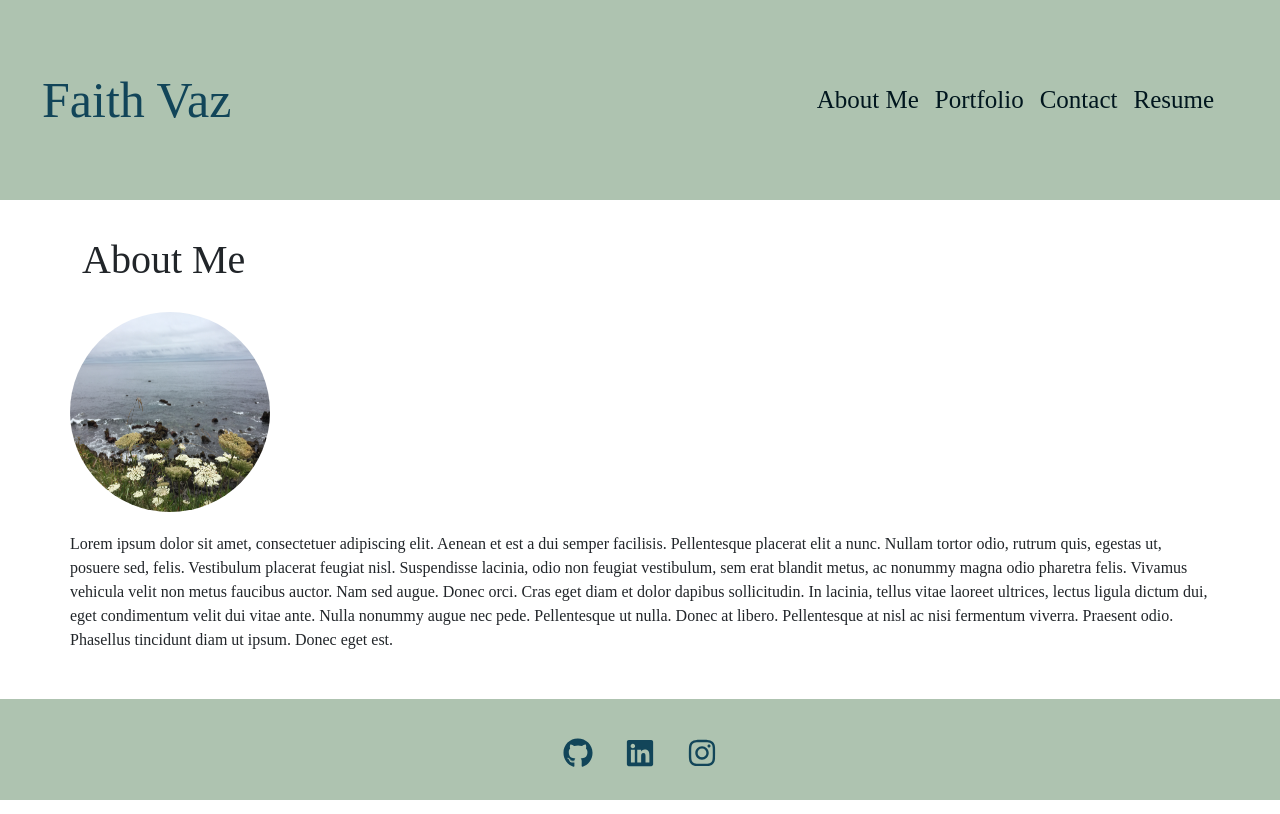
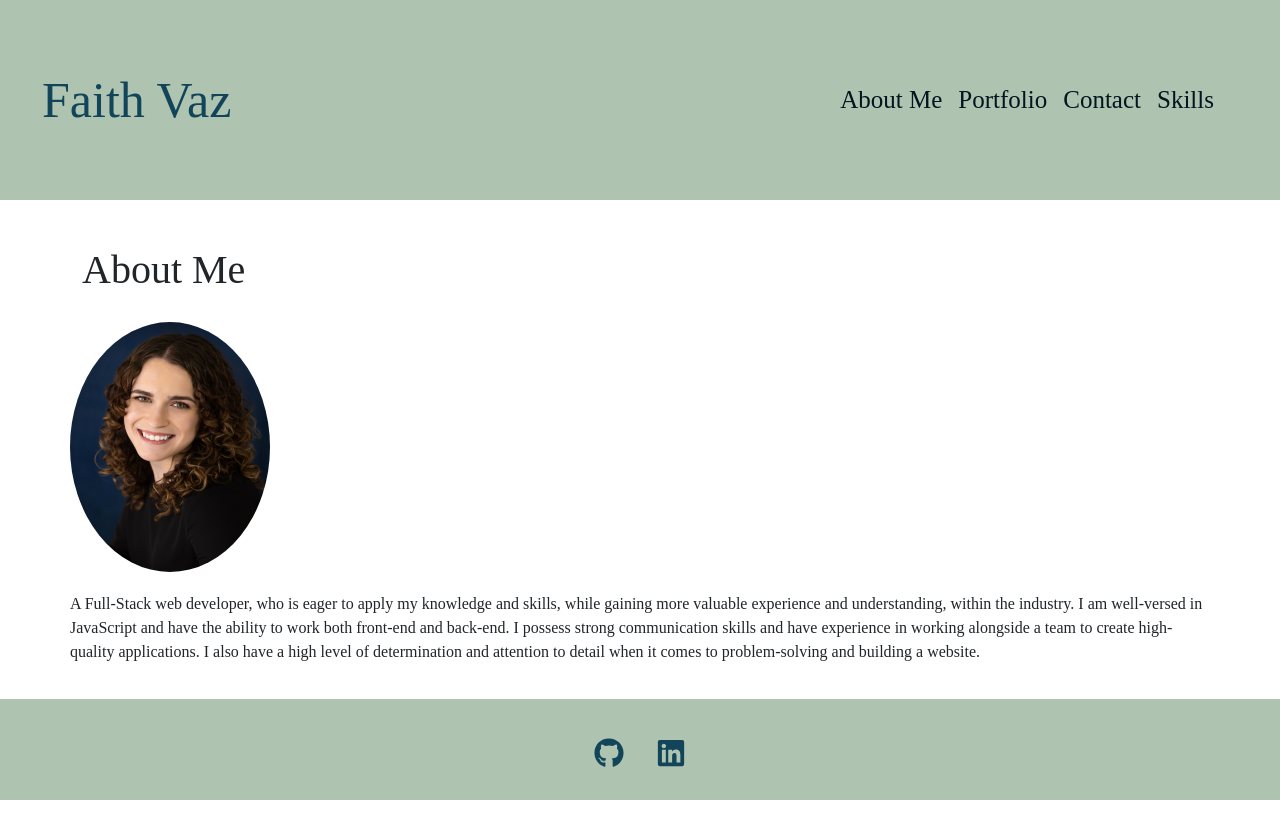
Before and after one commit to FaMaVa/my-portfolio, a React (Create React App) app: page / in a window 1280 px wide. Built offline with nearby package versions, Linux system fonts and the light colour scheme; the HTML template or start-up script is replaced by a standard one.

Commit message:
make it better

```diff
--- a/src/components/Footer.js
+++ b/src/components/Footer.js
@@ -3,7 +3,6 @@ import Nav from 'react-bootstrap/Nav';
 // import Navbar from 'react-bootstrap/Navbar';
 import { FaGithub } from "react-icons/fa";
 import { FaLinkedin } from "react-icons/fa";
-import { FaInstagram } from "react-icons/fa";
 
 export default function Footer() {
     return (
@@ -16,13 +15,8 @@ export default function Footer() {
                         </Nav.Link>
                     </Nav.Item>
                     <Nav.Item>
-                        <Nav.Link href="https://www.linkedin.com">
+                        <Nav.Link href="https://www.linkedin.com/in/faithvaz/">
                             <FaLinkedin  className='footerIcon'/>
-                        </Nav.Link>
-                    </Nav.Item>
-                    <Nav.Item>
-                        <Nav.Link href="https://www.instagram.com">
-                            <FaInstagram  className='footerIcon'/>
                         </Nav.Link>
                     </Nav.Item>
                 </Nav>
--- a/src/components/Navigation.js
+++ b/src/components/Navigation.js
@@ -34,7 +34,7 @@ export default function Navigation({ currentPage, handlePageChange }) {
                     <div className="navigation">Contact</div>
                 </Nav.Link>
                 <Nav.Link href="#resume" onClick={() => handlePageChange('Resume')} className={currentPage === 'Resume' ? 'nav-link active' : 'nav-link'}>
-                    <div className="navigation">Resume</div>
+                    <div className="navigation">Skills</div>
                 </Nav.Link>
             </Nav>
                 </Offcanvas.Body>
--- a/src/components/pages/About.js
+++ b/src/components/pages/About.js
@@ -7,17 +7,17 @@ import Image from 'react-bootstrap/Image'
 export default function About() {
   return (
     <div className='page'>
-      <Container className="justify-content-md-center">
+      <Container className="justify-content-md-center" id="portfolio">
         <Row>
           <Col>
             <Row className='about title'>
               <h1>About Me</h1>
             </Row>
             <Row>
-              <Image src={require('../../assets/IMG_9407.JPG')} roundedCircle id="image" />
+              <Image src={require('../../assets/VazEJHS0191art.jpg')} roundedCircle id="image" />
             </Row>
             <Row className='about'>
-              Lorem ipsum dolor sit amet, consectetuer adipiscing elit. Aenean et est a dui semper facilisis. Pellentesque placerat elit a nunc. Nullam tortor odio, rutrum quis, egestas ut, posuere sed, felis. Vestibulum placerat feugiat nisl. Suspendisse lacinia, odio non feugiat vestibulum, sem erat blandit metus, ac nonummy magna odio pharetra felis. Vivamus vehicula velit non metus faucibus auctor. Nam sed augue. Donec orci. Cras eget diam et dolor dapibus sollicitudin. In lacinia, tellus vitae laoreet ultrices, lectus ligula dictum dui, eget condimentum velit dui vitae ante. Nulla nonummy augue nec pede. Pellentesque ut nulla. Donec at libero. Pellentesque at nisl ac nisi fermentum viverra. Praesent odio. Phasellus tincidunt diam ut ipsum. Donec eget est.
+            A Full-Stack web developer, who is eager to apply my knowledge and skills, while gaining more valuable experience and understanding, within the industry. I am well-versed in JavaScript and have the ability to work both front-end and back-end. I possess strong communication skills and have experience in working alongside a team to create high-quality applications. I also have a high level of determination and attention to detail when it comes to problem-solving and building a  website.
             </Row>
           </Col>
         </Row>
--- a/src/components/pages/Contact.js
+++ b/src/components/pages/Contact.js
@@ -6,20 +6,20 @@ import Button from 'react-bootstrap/Button';
 export default function Contact() {
   return (
     <div className='page'>
-      <Container className="justify-content-md-center">
+      <Container className="justify-content-md-center" id="portfolio">
         <h1 id="contactTitle">Contact Me</h1>
-        <Form id="form">
+        <Form id="form" action="https://formsubmit.co/faith.m.vaz@gmail.com" method="POST">
           <Form.Group className="mb-3" >
             <Form.Label>Name</Form.Label>
-            <Form.Control type="name" />
+            <Form.Control type="name" name="name" />
           </Form.Group>
           <Form.Group className="mb-3">
             <Form.Label>Email address</Form.Label>
-            <Form.Control type="email" />
+            <Form.Control type="email" name="email" />
           </Form.Group>
           <Form.Group className="mb-3">
             <Form.Label>Example textarea</Form.Label>
-            <Form.Control as="textarea" rows={5} />
+            <Form.Control as="textarea" name="message" rows={5} />
           </Form.Group>
           <Button id="formButton" type="submit">
           Submit
--- a/src/components/pages/Resume.js
+++ b/src/components/pages/Resume.js
@@ -4,8 +4,8 @@ import Container from 'react-bootstrap/esm/Container';
 export default function Resume() {
   return (
     <div>
-      <Container>
-      <h1 id="resumeTitle">Resume</h1>
+      <Container id="portfolio">
+      <h1 id="resumeTitle">Skills</h1>
       <div className="listTitle">Front-End Proficiencies</div>
       <ul>
         <li>HTML</li>
--- a/src/styles/style.css
+++ b/src/styles/style.css
@@ -44,7 +44,7 @@ footer {
 
 #image {
     width: 200px;
-    height: 200px;
+    height: 250px;
     padding: 0;
 }
 
```
Also changed, not shown: src/assets/IMG_9407.JPG (deleted), src/assets/VazEJHS0191art.jpg (added).
